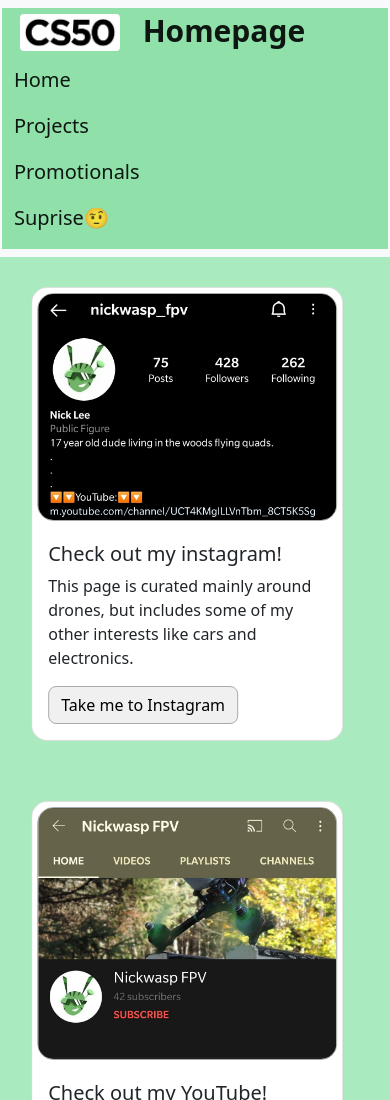
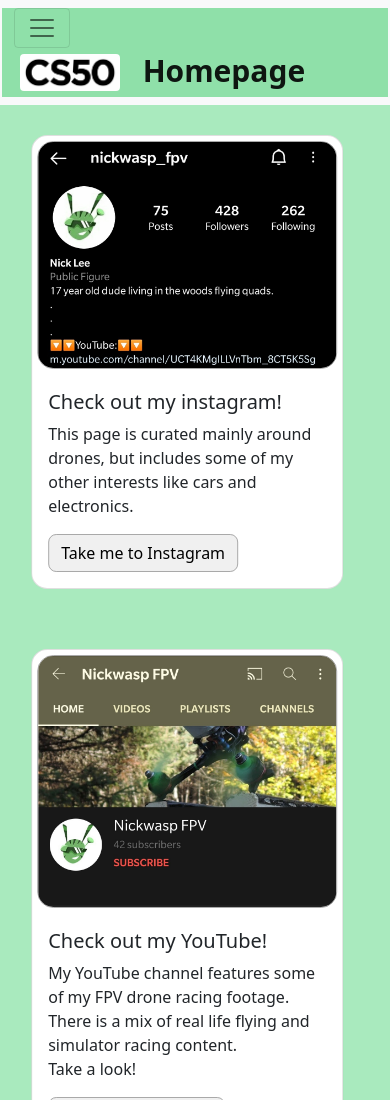
Before and after one commit to niLeche19/niLeche19.github.io, a plain HTML site: page promotionals.html in a window 390 px wide. Shown: the top 1100 px of the page. Drawn offline with nearby package versions, Linux system fonts and the light colour scheme.

Commit message:
90% sure this one didnt change

```diff
--- a/promotionals.html
+++ b/promotionals.html
@@ -25,6 +25,11 @@
 
         <nav class="navbar navbar-expand-lg navbar-light bg-light">
             <div class="homepage-navbar container-fluid">
+
+                <button class="navbar-toggler" type="button" data-bs-toggle="collapse" data-bs-target="#navbarTogglerDemo01" aria-controls="navbarTogglerDemo01" aria-expanded="false" aria-label="Toggle navigation">
+                    <span class="navbar-toggler-icon"></span>
+                </button>
+
                 <div class="row">
                     <div class="col-4">
                         <img src="cs50.png" alt="cs50 logo" class="nav-image">
@@ -34,13 +39,13 @@
                     </div>
                 </div>
 
-                <ul class=" navbar-nav me-auto mb-2 mb-lg-0">
+                <div class="collapse navbar-collapse" id="navbarTogglerDemo01">
+                    <ul class="navbar-nav me-auto mb-2 mb-lg-0">
                         <li class="nav-item">
                             <a class="nav-link active home-button" aria-current="page" href="index.html">Home</a>
                         </li>
-
                         <li class="nav-item">
-                        <a class="nav-link active hpage-two-button" aria-current="page" href="projects.html">Projects</a>
+                            <a class="nav-link active hpage-two-button" aria-current="page" href="projects.html">Independent Study</a>
                         </li>
                         <li class="nav-item">
                             <a class="nav-link active page-one-button" aria-current="page" href="#">Promotionals</a>
@@ -49,6 +54,7 @@
                             <a class="nav-link active page-three-button" aria-current="page" href="suprise.html">Suprise&#129320;</a>
                         </li>
                     </ul>
+                </div>
             </div>
         </nav>
 
```
Lines whose indentation alone changed are shown as unchanged.
